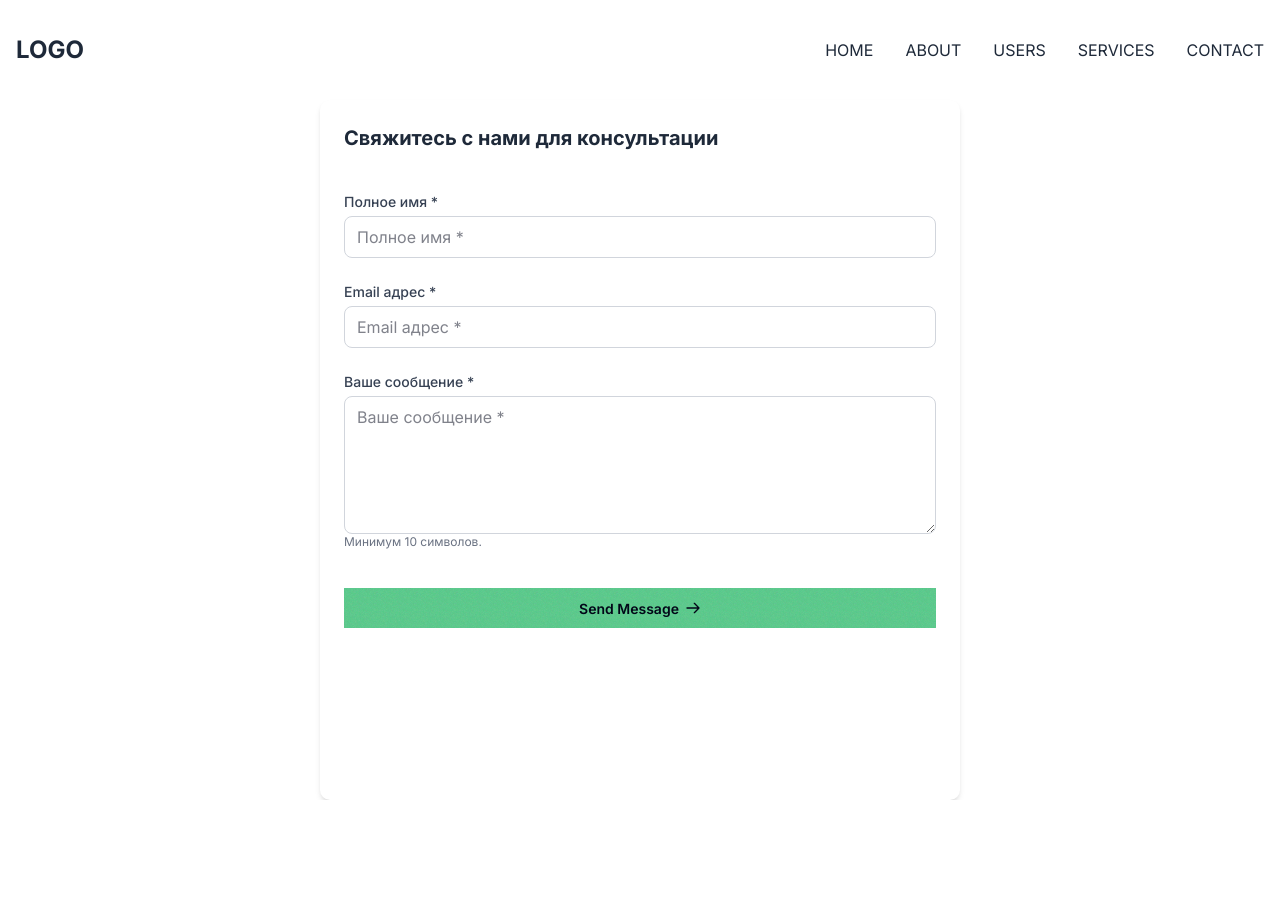
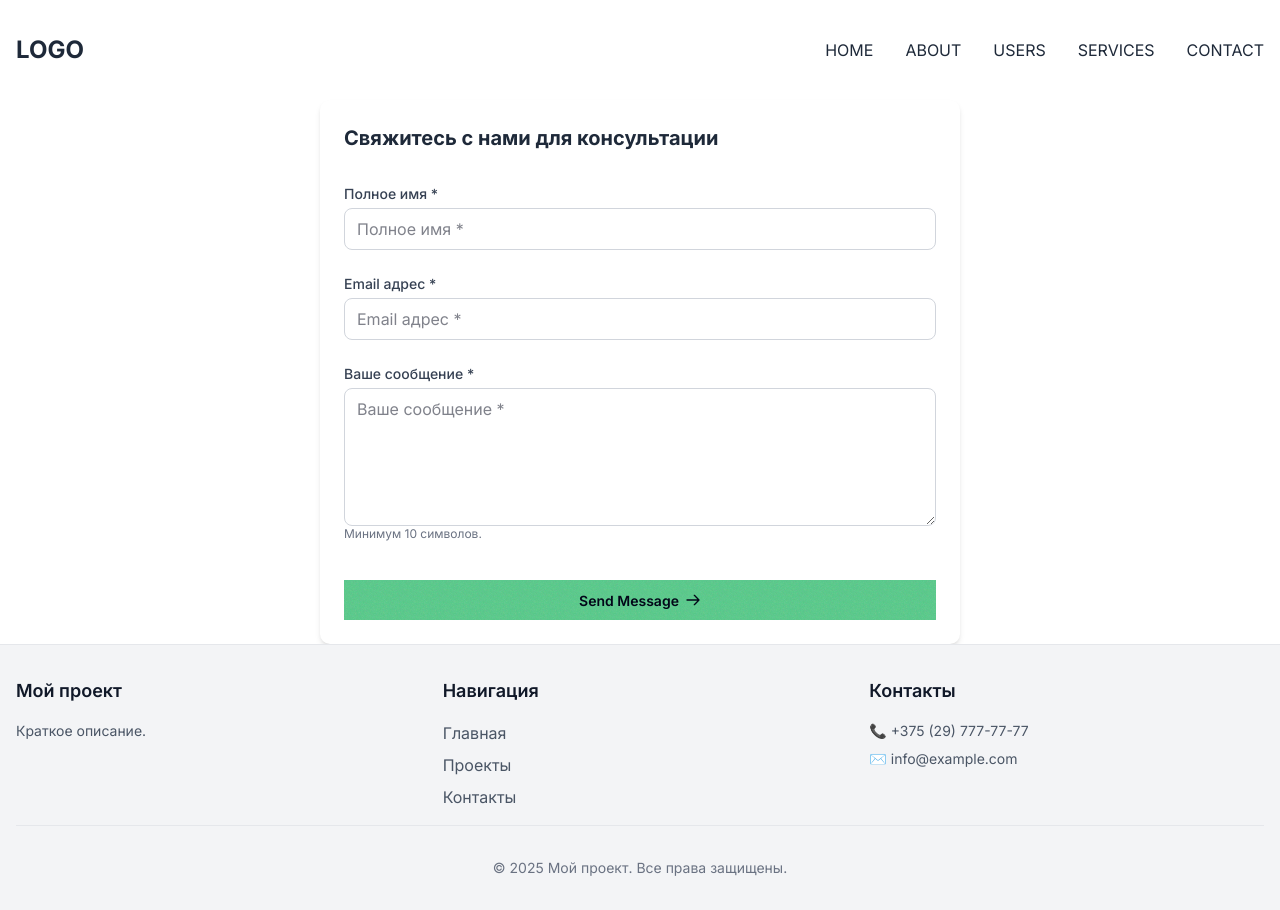
Before and after one commit to AlixandrN/ssg-dev-outstaff, a Next.js app: page /contact in a window 1280 px wide. Before the commit the page ends 800 px from the top, so only its background shows below. Built offline with nearby package versions, Linux system fonts and the light colour scheme; no server answers.

Commit message:
added footer

```diff
--- a/app/(main)/contact/page.tsx
+++ b/app/(main)/contact/page.tsx
@@ -10,7 +10,7 @@ const ContactPage = async () => {
   return (
     <div
       className="mx-auto flex flex-col  w-full
-      justify-start items-center h-[calc(100vh-100px)]
+      justify-start items-center
       gap-2 md:gap-5
       "
     >
--- a/app/layout.tsx
+++ b/app/layout.tsx
@@ -2,6 +2,7 @@ import type { Metadata } from "next";
 import { Inter } from "next/font/google";
 import "./globals.css";
 import { Header } from "@/components/Header";
+import { Footer } from "@/components/Footer";
 
 const inter = Inter({
   subsets: ["latin"],
@@ -29,10 +30,13 @@ export default function RootLayout({
   return (
     <html lang="ru">
       <body className={`${inter.className} bg-[rgb(249, 249, 249)]`}>
-        <main className={" p-0 pt-[100px] bg-inherit h-full"}>
+        <div className="flex flex-col min-h-screen">
           <Header />
-          {children}
-        </main>
+
+          <main className="grow pt-25">{children}</main>
+
+          <Footer />
+        </div>
       </body>
     </html>
   );
--- /dev/null
+++ b/components/Footer/index.tsx
@@ -0,0 +1,84 @@
+import Link from "next/link";
+
+export function Footer() {
+  const currentYear = new Date().getFullYear();
+
+  return (
+    <footer className="bg-gray-100 dark:bg-gray-900 border-t border-gray-200 dark:border-gray-800">
+      <div className="container mx-auto px-4 py-2 lg:py-8">
+        <div className="grid grid-cols-1 md:grid-cols-3 gap-8 text-center md:text-left">
+          {/* BLOCK-1 ABOUT PROJECT */}
+          <div className="hidden lg:block">
+            <h3 className="text-lg font-semibold text-gray-900 dark:text-white mb-4">
+              Мой проект
+            </h3>
+            <p className="text-gray-600 dark:text-gray-400 text-sm">
+              Краткое описание.
+            </p>
+          </div>
+
+          {/* BLOCK-2 NAV */}
+          <div className="hidden lg:block">
+            <h3 className="text-lg font-semibold text-gray-900 dark:text-white mb-4">
+              Навигация
+            </h3>
+            <nav>
+              <ul className="space-y-2">
+                <li>
+                  <Link
+                    href="/"
+                    className="text-gray-600 dark:text-gray-400 hover:text-blue-600 dark:hover:text-blue-400 transition-colors"
+                  >
+                    Главная
+                  </Link>
+                </li>
+                <li>
+                  <Link
+                    href="/projects"
+                    className="text-gray-600 dark:text-gray-400 hover:text-blue-600 dark:hover:text-blue-400 transition-colors"
+                  >
+                    Проекты
+                  </Link>
+                </li>
+                <li>
+                  <Link
+                    href="/contact"
+                    className="text-gray-600 dark:text-gray-400 hover:text-blue-600 dark:hover:text-blue-400 transition-colors"
+                  >
+                    Контакты
+                  </Link>
+                </li>
+              </ul>
+            </nav>
+          </div>
+
+          {/* BLOCK-3 CONTACTS */}
+          <div>
+            <h3 className="text-lg font-semibold text-gray-900 dark:text-white mb-4">
+              Контакты
+            </h3>
+            <ul className="space-y-2 text-gray-600 dark:text-gray-400 text-sm">
+              <li>
+                📞{" "}
+                <a href="tel:+375297777777" className="hover:underline">
+                  +375 (29) 777-77-77
+                </a>
+              </li>
+              <li>
+                ✉️{" "}
+                <a href="mailto:info@example.com" className="hover:underline">
+                  info@example.com
+                </a>
+              </li>
+            </ul>
+          </div>
+        </div>
+
+        {/* Нижний колонтитул с копирайтом */}
+        <div className="border-t border-gray-200 dark:border-gray-800 mt-4 pt-2 lg:pt-8 text-center text-gray-500 dark:text-gray-400 text-sm">
+          <p>© {currentYear} Мой проект. Все права защищены.</p>
+        </div>
+      </div>
+    </footer>
+  );
+}
--- a/components/forms/CustomerForm.tsx
+++ b/components/forms/CustomerForm.tsx
@@ -74,8 +74,7 @@ export const CustomerForm = ({
 
   return (
     <form
-      className={` p-6 bg-white md:rounded-lg shadow-none md:shadow-md w-full md:w-1/2
-      ${isPageMode ? "min-h-[calc(100dvh-100px)] md:h-full" : "h-auto"}}  `}
+      className={` p-6 bg-white md:rounded-lg shadow-none md:shadow-md w-full md:w-1/2`}
       noValidate
       aria-labelledby="form-title"
       aria-describedby="form-description"
@@ -91,7 +90,7 @@ export const CustomerForm = ({
     >
       <h1
         id="form-title"
-        className={`text-xl font-bold ${isPageMode ? "mb-10" : "mb-2"}  text-gray-800`}
+        className={`text-xl font-bold ${isPageMode ? "mb-2 lg:mb-8" : "mb-2"}  text-gray-800`}
       >
         {title ?? "Форма обратной связи"}
       </h1>
```
